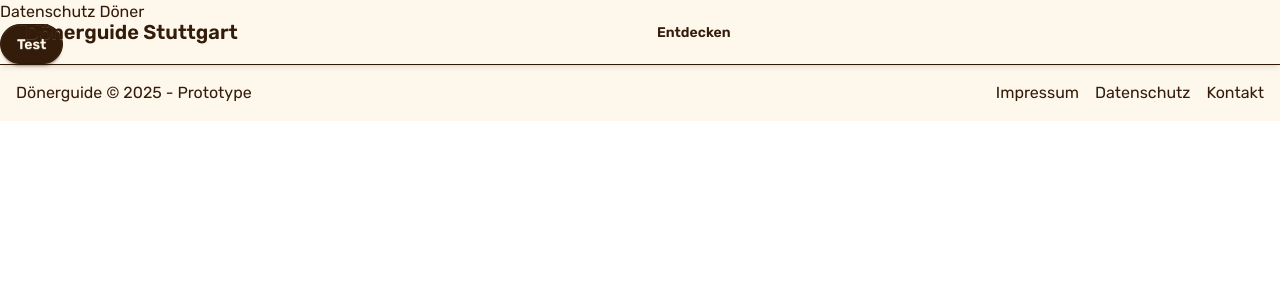
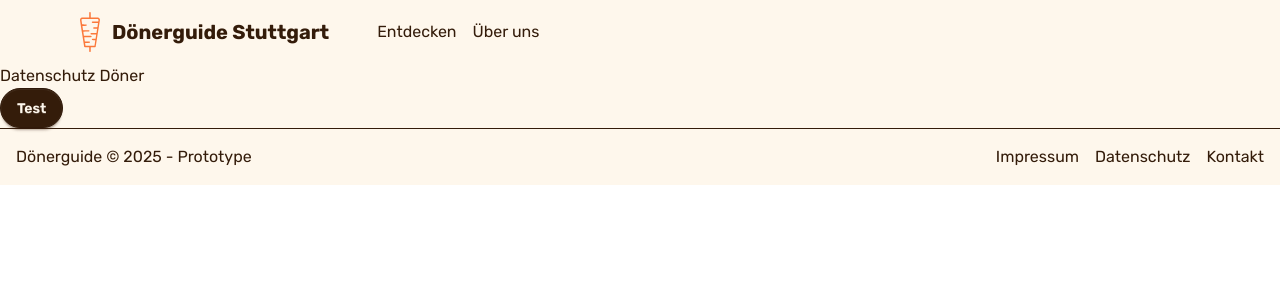
Before and after one commit to DonerGuideStuttgart/DonerGuide, a Next.js app in the folder frontend/: page /datenschutz in a window 1280 px wide. Shown: the top 300 px of the page. Built offline with nearby package versions, Linux system fonts and the light colour scheme.

Commit message:
fix: navbar and finish it refactor: move components

```diff
--- a/frontend/src/app/layout.tsx
+++ b/frontend/src/app/layout.tsx
@@ -2,8 +2,8 @@ import type { Metadata } from 'next'
 import { Rubik } from 'next/font/google'
 import './globals.css'
 
-import Navbar from '@/components/Navbar'
-import Footer from '@/components/Footer'
+import Navbar from '@/components/layout/Navbar'
+import Footer from '@/components/layout/Footer'
 
 const rubikSans = Rubik({
 	variable: '--font-rubik-sans',
--- /dev/null
+++ b/frontend/src/app/ueberuns/page.tsx
@@ -0,0 +1,7 @@
+export default function Ueberuns() {
+	return (
+		<header>
+			<h1>Über Dönerguide Stuttgart</h1>
+		</header>
+	)
+}
--- a/frontend/src/components/Navbar.tsx
+++ /dev/null
@@ -1,44 +0,0 @@
-import Link from 'next/link'
-
-export default function Navbar() {
-	return (
-		<div className="navbar fixed top-0 left-0 w-full z-50 shadow-md">
-			<div className="navbar-start">
-				<div className="dropdown">
-					<div tabIndex={0} role="button" className="btn btn-ghost lg:hidden">
-						<svg
-							xmlns="http://www.w3.org/2000/svg"
-							className="h-5 w-5"
-							fill="none"
-							viewBox="0 0 24 24"
-							stroke="currentColor"
-						>
-							<path
-								strokeLinecap="round"
-								strokeLinejoin="round"
-								strokeWidth="2"
-								d="M4 6h16M4 12h8m-8 6h16"
-							/>
-						</svg>
-					</div>
-					<ul
-						tabIndex={-1}
-						className="menu menu-sm dropdown-content bg-base-100 rounded-box z-1 mt-3 w-52 p-2 shadow"
-					>
-						<li>
-							<Link href={'/stores'}>Entdecken</Link>
-						</li>
-					</ul>
-				</div>
-				<Link href={'/'} className="btn btn-ghost text-xl">
-					Dönerguide Stuttgart
-				</Link>
-			</div>
-			<div className="navbar-center hidden lg:flex">
-				<Link href={'/stores'} className="btn btn-ghost">
-					Entdecken
-				</Link>
-			</div>
-		</div>
-	)
-}
--- /dev/null
+++ b/frontend/src/components/layout/NavLinks.tsx
@@ -0,0 +1,64 @@
+'use client'
+
+import Link from 'next/link'
+import { usePathname } from 'next/navigation'
+
+type LinkItem = { href: string; label: string }
+
+export default function NavLinks({
+	links,
+	variant,
+	className,
+}: {
+	links: LinkItem[]
+	variant: 'mobile' | 'desktop'
+	className?: string
+}) {
+	const pathname = usePathname()
+
+	if (variant === 'mobile') {
+		return (
+			<ul tabIndex={-1} className={className}>
+				{links.map((link) => {
+					const active = link.href === pathname
+					return (
+						<li key={link.href} className="mb-1">
+							<Link
+								href={link.href}
+								aria-current={active ? 'page' : undefined}
+								className={
+									active
+										? 'bg-secondary text-white pointer-events-none'
+										: 'hover:bg-secondary hover:text-white'
+								}
+							>
+								{link.label}
+							</Link>
+						</li>
+					)
+				})}
+			</ul>
+		)
+	}
+
+	return (
+		<ul className="flex gap-4">
+			{links.map((link) => {
+				const active = link.href === pathname
+				return (
+					<li key={link.href}>
+						<Link
+							href={link.href}
+							aria-current={active ? 'page' : undefined}
+							className={`hover:text-secondary-content ${
+								active ? 'text-secondary-content pointer-events-none' : ''
+							}`}
+						>
+							{link.label}
+						</Link>
+					</li>
+				)
+			})}
+		</ul>
+	)
+}
--- /dev/null
+++ b/frontend/src/components/layout/Navbar.tsx
@@ -0,0 +1,59 @@
+import { routes } from '@/helpers/routes'
+import Link from 'next/link'
+import Image from 'next/image'
+import NavLinks from './NavLinks'
+
+export default function Navbar() {
+	const links = [
+		{ href: routes.explore, label: 'Entdecken' },
+		{ href: routes.about, label: 'Über uns' },
+	]
+
+	return (
+		<nav className="navbar bg-base-300">
+			<div className="container navbar-start">
+				{/* Mobile Dropdown */}
+				<div className="lg:hidden dropdown mr-auto">
+					<div tabIndex={0} role="button" className="flex">
+						<Image
+							src="/icons/menu.svg"
+							alt="Menu"
+							preload
+							width={18}
+							height={18}
+						/>
+					</div>
+					<ul
+						tabIndex={-1}
+						className="menu menu-md dropdown-content bg-base-100 border-2 border-primary rounded-box border- z-1 mt-3 w-56 p-4"
+					>
+						<NavLinks links={links} variant="mobile" />
+					</ul>
+				</div>
+				{/* Mobile Dropdown End */}
+
+				{/* Logo */}
+				<Link
+					href={routes.explore}
+					className="flex items-center gap-3 lg:mr-12 mr-auto"
+				>
+					<Image
+						src="/logo/logo.svg"
+						alt="Dönerguide Logo"
+						preload
+						width={20}
+						height={20}
+					/>
+					<span className="text-lg sm:text-xl font-bold">
+						Dönerguide Stuttgart
+					</span>
+				</Link>
+				{/* Logo End */}
+
+				<ul className="hidden lg:flex lg:gap-4">
+					<NavLinks links={links} variant="desktop" />
+				</ul>
+			</div>
+		</nav>
+	)
+}
```
Also changed, not shown: frontend/src/components/layout/Footer.tsx (renamed from frontend/src/components/Footer.tsx).
